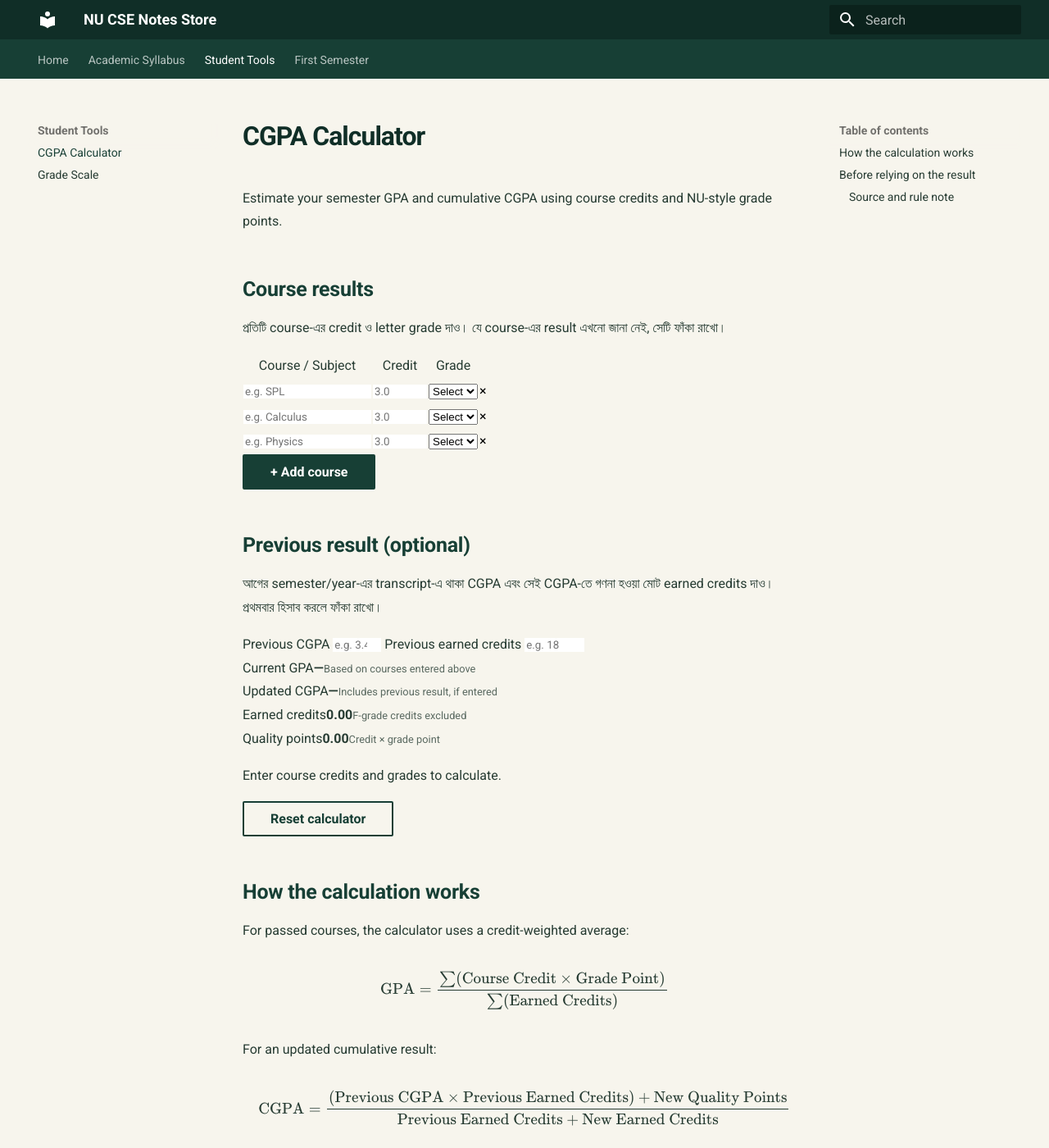
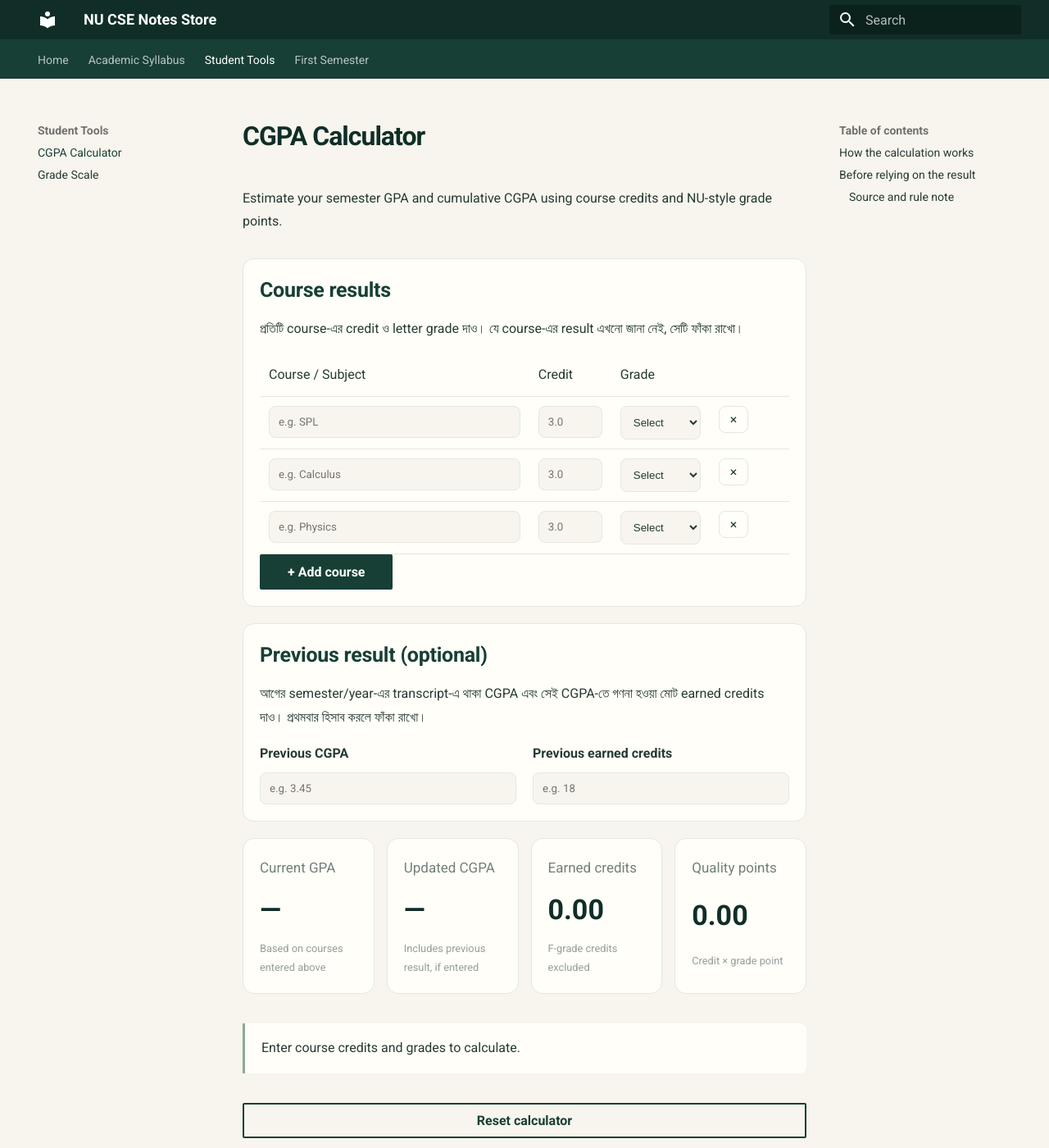
Before and after one commit to taimiyatahsin0-png/nu-cse-notes-store, an MkDocs documentation site: the page built from docs/tools/cgpa-calculator.md, in a window 1280 px wide and 1400 px high. Shown: the whole window at 82% size. Built offline with MkDocs 1.6.1 and Material for MkDocs 9.7.7, drawn with Linux system fonts in a browser that asks for light colours.

Commit message:
Style CGPA calculator interface

```diff
--- a/docs/stylesheets/extra.css
+++ b/docs/stylesheets/extra.css
@@ -109,3 +109,30 @@ body {
     font-size: 1.8rem;
   }
 }
+
+
+/* CGPA calculator */
+.cgpa-tool { display: grid; gap: 1rem; margin: 1.5rem 0; }
+.cgpa-panel, .cgpa-result-card { background: var(--paper); border: 1px solid var(--line); border-radius: 14px; padding: 1rem; }
+.cgpa-panel h2 { margin-top: 0; }
+.cgpa-table-wrap { overflow-x: auto; }
+.cgpa-input-table { width: 100%; min-width: 560px; border-collapse: collapse; }
+.cgpa-input-table th, .cgpa-input-table td { padding: .55rem; border-bottom: 1px solid var(--line); text-align: left; }
+.cgpa-input-table input, .cgpa-input-table select, .cgpa-previous-grid input { box-sizing: border-box; width: 100%; min-width: 70px; padding: .55rem; border: 1px solid var(--line); border-radius: 8px; background: var(--md-default-bg-color); color: var(--md-default-fg-color); }
+.cgpa-input-table td:first-child { min-width: 170px; }
+.cgpa-input-table td:nth-child(2) { width: 100px; }
+.cgpa-input-table td:nth-child(3) { width: 120px; }
+.cgpa-remove { border: 1px solid var(--line); border-radius: 8px; padding: .3rem .65rem; cursor: pointer; background: transparent; color: var(--md-default-fg-color); }
+.cgpa-remove:disabled { opacity: .35; cursor: not-allowed; }
+.cgpa-previous-grid { display: grid; grid-template-columns: repeat(2, minmax(0, 1fr)); gap: 1rem; }
+.cgpa-previous-grid label { display: grid; gap: .4rem; font-weight: 600; }
+.cgpa-results { display: grid; grid-template-columns: repeat(4, minmax(0, 1fr)); gap: .75rem; }
+.cgpa-result-card { display: grid; gap: .25rem; }
+.cgpa-result-card span { color: var(--muted); font-size: .85rem; }
+.cgpa-result-card strong { font-size: 1.7rem; color: var(--forest-dark); }
+.cgpa-result-card small { color: var(--muted); }
+.cgpa-message { padding: .8rem 1rem; border-left: 3px solid var(--sage); background: var(--paper); border-radius: 0 8px 8px 0; }
+@media (max-width: 700px) {
+  .cgpa-results { grid-template-columns: repeat(2, minmax(0, 1fr)); }
+  .cgpa-previous-grid { grid-template-columns: 1fr; }
+}
```
